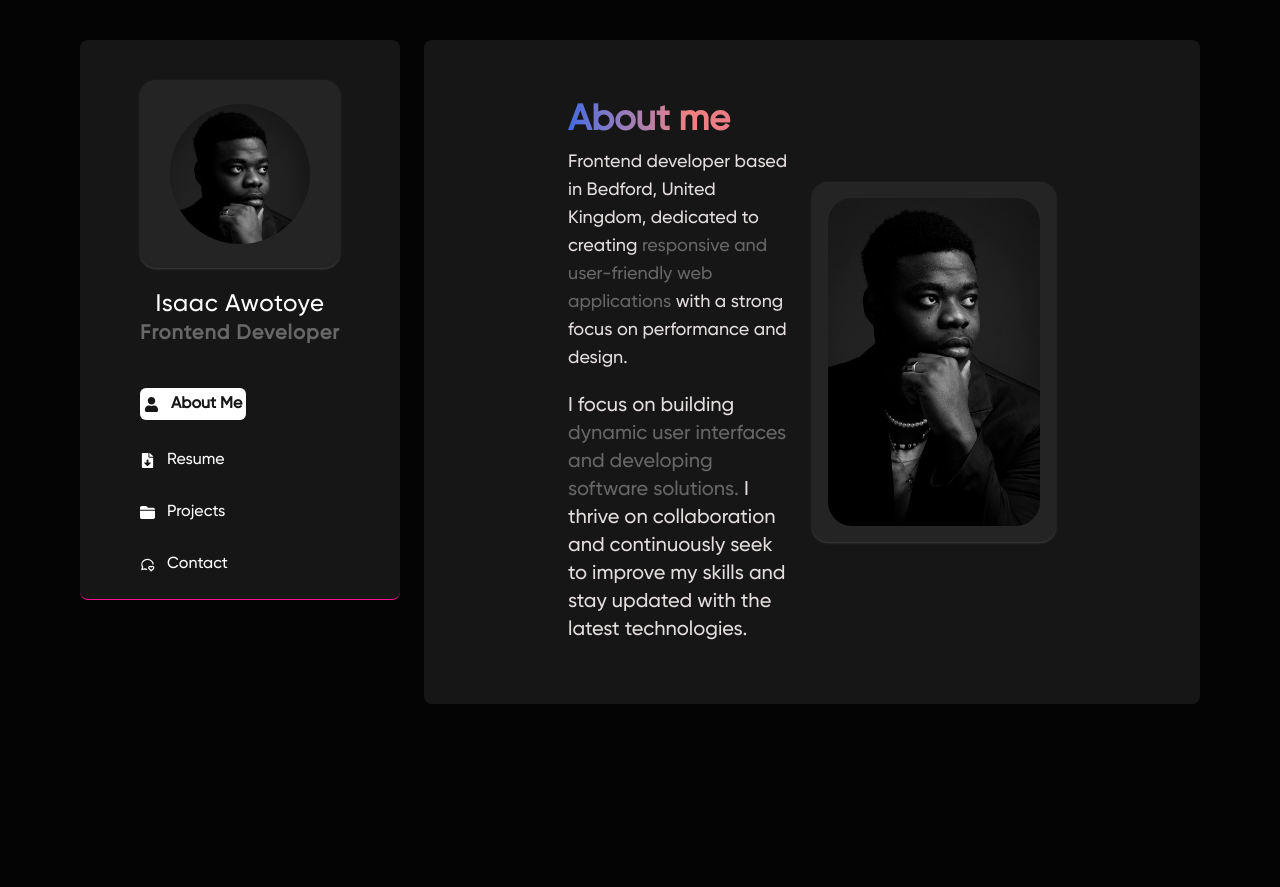
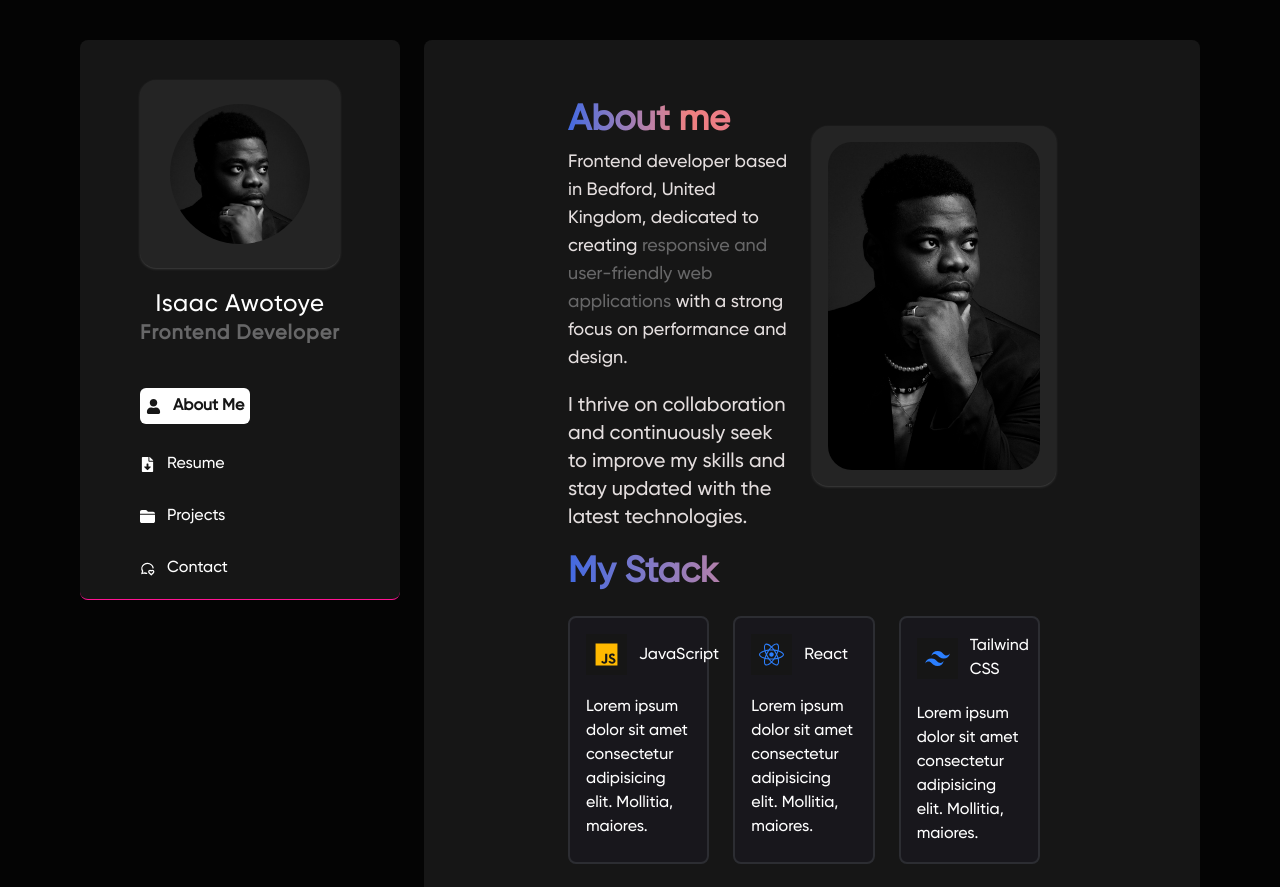
Before and after one commit to Creative-mindset21/my-portfolio-new, a React (Vite) app: page / in a window 1280 px wide. Shown: the top 887 px of the page. Before the commit the page ends 800 px from the top, so only its background shows below. Built offline with nearby package versions, Linux system fonts and the light colour scheme.

Commit message:
created and styled the stack part in about section

```diff
--- a/src/components/About.jsx
+++ b/src/components/About.jsx
@@ -1,11 +1,12 @@
 import myImg from "../assets/my-img.jpg";
+import Stack from "./Stack";
 
 const About = () => {
   return (
     <section className="aboutContainer">
-      <div className="flex flex-col md:flex-row justify-between md:items-center">
+      <div className="flex flex-col md:flex-row justify-between md:items-center mb-5">
         <div className="md:max-w-[50%] max-w-[90%]">
-          <h1 className="text-4xl font-bold mb-2 text-gradient">About me</h1>
+          <h1>About me</h1>
 
           <p className="mb-5 md:max-w-[90%] text-white-500 text-lg">
             Frontend developer based in Bedford, United Kingdom, dedicated to
@@ -17,10 +18,6 @@ const About = () => {
           </p>
 
           <p className="md:max-w-[90%] text-white-500 text-xl">
-            I focus on building{" "}
-            <span className="text-grey-text">
-              dynamic user interfaces and developing software solutions.
-            </span>{" "}
             I thrive on collaboration and continuously seek to improve my skills
             and stay updated with the latest technologies.
           </p>
@@ -34,6 +31,8 @@ const About = () => {
           />
         </div>
       </div>
+
+      <Stack />
     </section>
   );
 };
--- /dev/null
+++ b/src/components/Stack.jsx
@@ -0,0 +1,72 @@
+import { FaReact } from "react-icons/fa";
+import { IoLogoJavascript } from "react-icons/io5";
+import { RiTailwindCssFill } from "react-icons/ri";
+import { SiTypescript } from "react-icons/si";
+
+const Stack = () => {
+  return (
+    <section>
+      <h1 className="mb-6">My Stack</h1>
+
+      <ul className="grid grid-cols-1 sm:grid-cols-2 md:grid-cols-3 gap-6 pr-4">
+        <li className="card">
+          <div>
+            <div className="bg-grey-600 p-2">
+              <IoLogoJavascript className="fill-amber-400" size={25} />
+            </div>
+            <span>JavaScript</span>
+          </div>
+
+          <div>
+            Lorem ipsum dolor sit amet consectetur adipisicing elit. Mollitia,
+            maiores.
+          </div>
+        </li>
+
+        <li className="card">
+          <div>
+            <div className="bg-grey-600 p-2">
+              <FaReact size={25} className="fill-blue-500" />
+            </div>
+            <span>React</span>
+          </div>
+
+          <div>
+            Lorem ipsum dolor sit amet consectetur adipisicing elit. Mollitia,
+            maiores.
+          </div>
+        </li>
+
+        <li className="card">
+          <div>
+            <div className="bg-grey-600 p-2">
+              <RiTailwindCssFill size={25} className="fill-blue-500" />
+            </div>
+            <span>Tailwind CSS</span>
+          </div>
+
+          <div>
+            Lorem ipsum dolor sit amet consectetur adipisicing elit. Mollitia,
+            maiores.
+          </div>
+        </li>
+
+        <li className="card">
+          <div>
+            <div className="bg-grey-600 p-2">
+              <SiTypescript size={25} className="fill-blue-500" />
+            </div>
+            <span>Typescript</span>
+          </div>
+
+          <div>
+            Lorem ipsum dolor sit amet consectetur adipisicing elit. Mollitia,
+            maiores.
+          </div>
+        </li>
+      </ul>
+    </section>
+  );
+};
+
+export default Stack;
--- a/src/index.css
+++ b/src/index.css
@@ -36,6 +36,10 @@
     user-select: none;
   }
 
+  h1 {
+    @apply text-4xl font-bold mb-2 text-gradient;
+  }
+
   img {
     max-width: 100%;
     height: auto;
@@ -53,7 +57,7 @@
   }
 
   .aboutContainer {
-    @apply bg-grey-600 py-7 pl-8 md:p-15 md:px-36 md:rounded-lg;
+    @apply bg-grey-600 py-7 pl-6 md:p-15 md:px-36 md:rounded-lg;
   }
 
   .navImg {
@@ -64,8 +68,16 @@
     @apply flex items-center gap-3 transition-all;
   }
 
+  .card {
+    @apply bg-stack-color flex flex-col gap-5 p-4 border-2 border-[#2c2d32] rounded-lg;
+
+    & div {
+      @apply flex items-center gap-3;
+    }
+  }
+
   .active {
-    @apply bg-white text-grey-600 font-bold p-1 rounded-md;
+    @apply bg-white text-grey-600 font-bold p-1.5 rounded-md;
   }
 }
 
```
